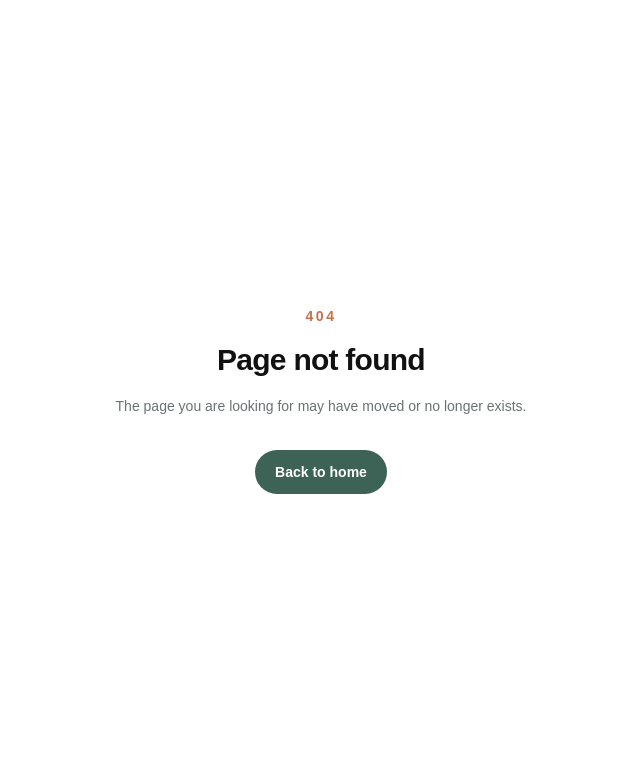
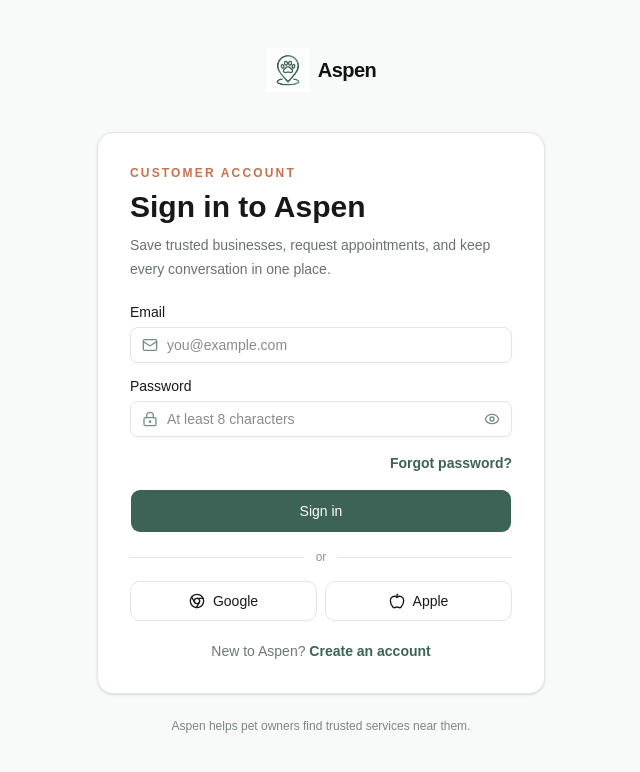
Before and after one commit to GarudaKurt/Aspen, a Next.js app: page /login in a window 1280 px wide. Before the commit this address had no page. Shown: the top 772 px of the page, without its empty margins (319-959 px from the left). Built offline with nearby package versions, Linux system fonts and the light colour scheme.

Commit message:
Add lightweight authentication UI routes

```diff
--- /dev/null
+++ b/src/app/(auth)/login/page.tsx
@@ -0,0 +1,14 @@
+import { AuthForm } from "@/features/auth/components/auth-form";
+import { AuthShell } from "@/features/auth/components/auth-shell";
+
+export default function LoginPage() {
+  return (
+    <AuthShell
+      eyebrow="Customer account"
+      title="Sign in to Aspen"
+      description="Save trusted businesses, request appointments, and keep every conversation in one place."
+    >
+      <AuthForm mode="login" />
+    </AuthShell>
+  );
+}
```
